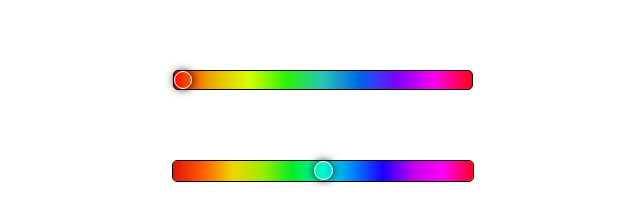
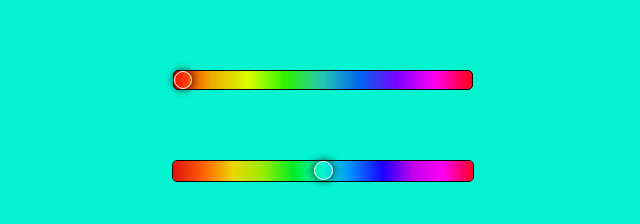
Before and after one commit to hdxqn/used-for-learning, a plain HTML site: page test.html in a window 1280 px wide. Both pictures are taken after a click on the element 640 px from the left and 171 px from the top of the page. Shown: the whole page, without its empty margins (317-957 px from the left). Drawn offline with Linux system fonts and the light colour scheme.

Commit message:
实现了颜色拾取，应用于RGB灯页面前保存

```diff
--- a/test.html
+++ b/test.html
@@ -220,7 +220,7 @@ abbr, acronym {border: 0;}
 			obj1.style.left=l+'px';
 			//e是鼠标移动事件，posX是鼠标点击在滑块中的位置，
 			//obj1是滑块point2,obj2是元素canvas,obj3是绘图上下文
-			setColor();
+			setColor(obj1,obj2,obj3);
 	}
 	function cnClick(obj1,obj2,obj3){
 		return function(event){
@@ -234,12 +234,20 @@ abbr, acronym {border: 0;}
 					l=minL;
 				}
 				obj1.style.left=l+'px';
+				setColor(obj1,obj2,obj3);
 			//obj1是滑块point2,obj2是元素canvas,obj3是绘图上下文
 		}
 	}
 
-	function getColor(){
+	function setColor(ag1,ag2,ag3){
+		var colors=ag3.getImageData(0,0,300,20),
+			l=Math.floor(getLeft(ag1)-getLeft(ag2)+(ag1.offsetWidth/2)),
+			r=colors.data[4*l-4],
+			g=colors.data[4*l-3],
+			b=colors.data[4*l-2];
 
+			document.getElementsByTagName('html')[0].style.background='rgb('+r+','+g+','+b+')';
+		console.log(r+','+g+','+b);
 	}
 	</script>
 </body>
```
Also changed, not shown: 1 other file.
